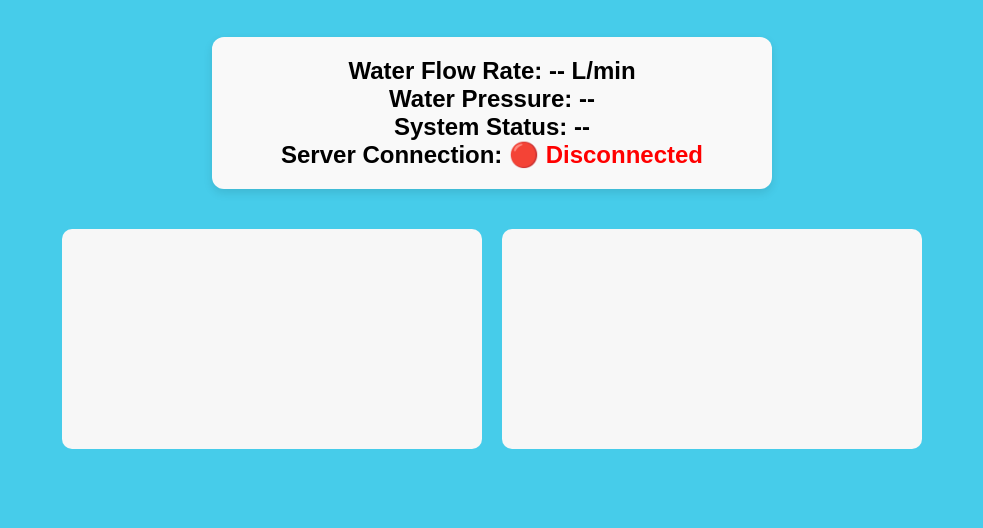
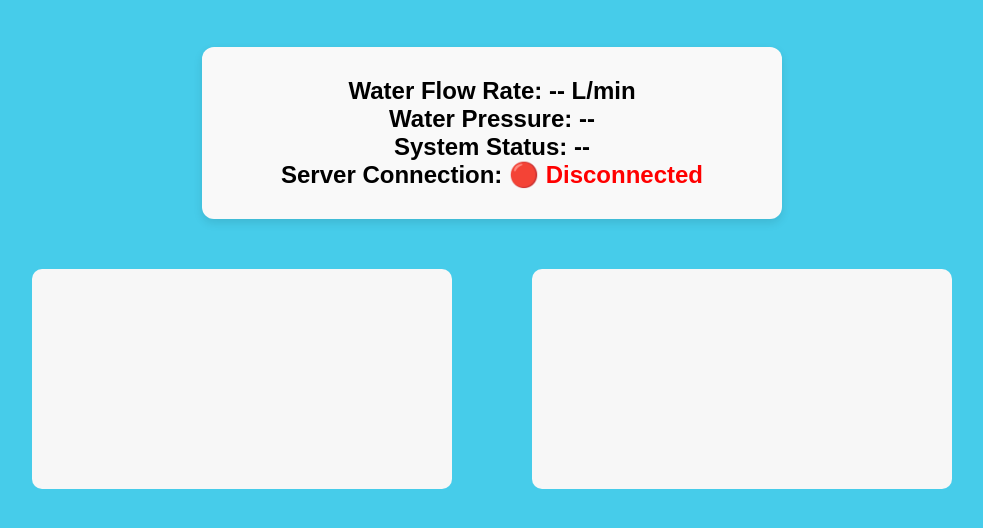
Before and after one commit to KHOR05/ESP-32-Dashboard-for-Project-FLOWS, a plain HTML site: page index.html in a window 1280 px wide. Shown: the part 120-648 px from the top of the page, without its empty margins (148-1131 px from the left). Drawn offline with nearby package versions, Linux system fonts and the light colour scheme; a script that the page names is missing.

Commit message:
Update index.html

```diff
--- a/index.html
+++ b/index.html
@@ -7,9 +7,9 @@
   <script src="https://cdn.jsdelivr.net/npm/chart.js"></script>
   <style>
     body { font-family: Arial, sans-serif; text-align: center; background: #46ccea; }
-    .card { background: rgb(249, 249, 249); padding: 20px; margin: 40px auto; width: 520px; border-radius: 12px; box-shadow: 0px 4px 10px rgba(0,0,0,0.1); }
+    .card { background: rgb(249, 249, 249); padding: 30px; margin: 50px auto; width: 520px; border-radius: 12px; box-shadow: 0px 4px 10px rgba(0,0,0,0.1); }
     h2 { margin: 0; }
-    #charts { display: flex; justify-content: center; gap: 20px; flex-wrap: wrap; }
+    #charts { display: flex; justify-content: center; gap: 80px; flex-wrap: wrap; }
     canvas { background: #f7f7f7; border-radius: 10px; padding: 10px; }
     #status { font-weight: bold; font-size: 1em; }
     .ok { color: green; }
```
